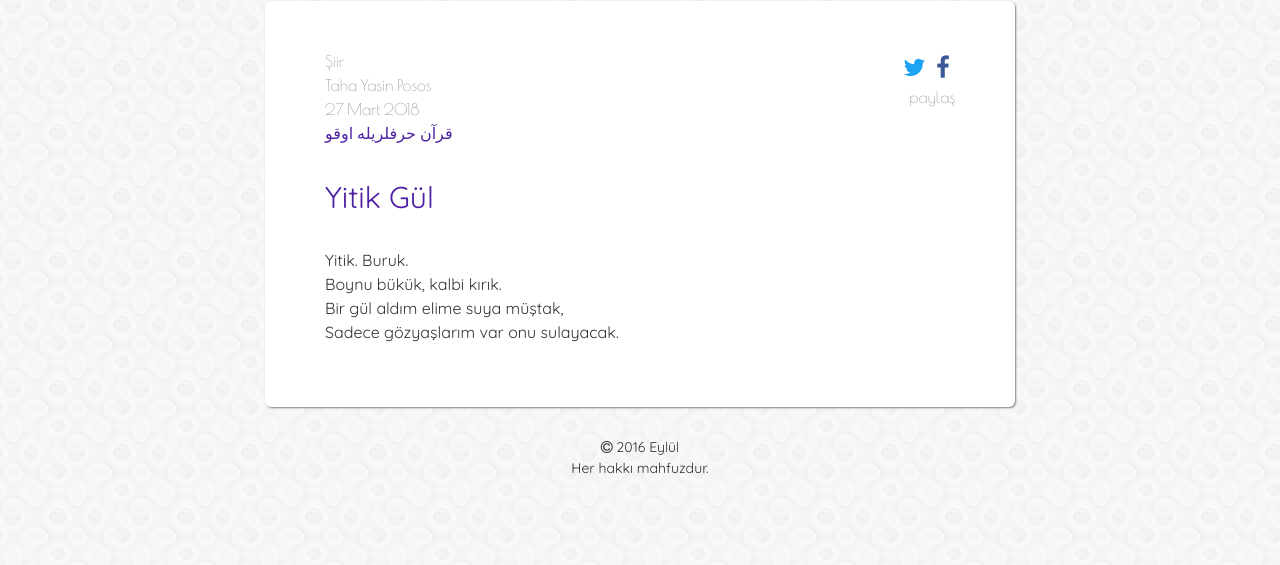
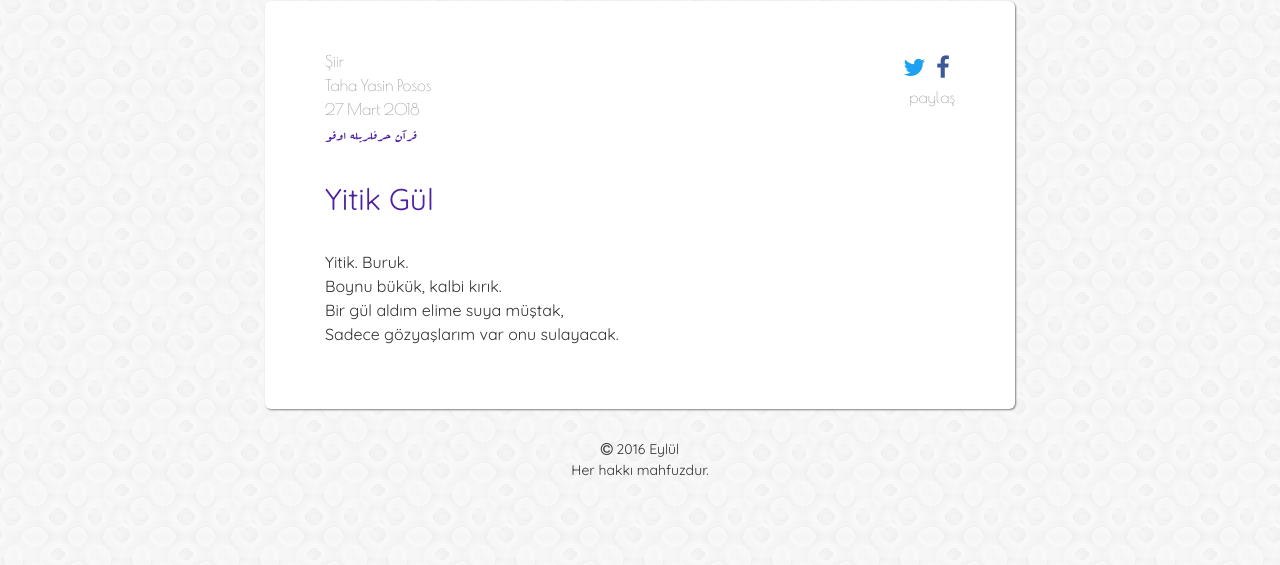
Before and after one commit to muhammedaydogdu/muhammedaydogdu.github.io, a Jekyll site: the page built from _posts/2018-03-27-yitik-gul.md, in a window 1280 px wide. Shown: the part 181-746 px from the top of the page. Built offline with Jekyll 4.4.1, drawn with Linux system fonts in a browser that asks for light colours; some web fonts are replaced.

Commit message:
Update lt.html

```diff
--- a/_layouts/lt.html
+++ b/_layouts/lt.html
@@ -31,7 +31,7 @@
                   {{ page.author }}<br>
                   {{ page.date | date_to_long_string | replace: "January", "Ocak" | replace: "February", "Şubat" | replace: "March", "Mart" | replace: "April", "Nisan" | replace: "May","Mayıs" | replace: "June", "Haziran" | replace: "July", "Temmuz" | replace: "August", "Ağustos" | replace: "September", "Eylül" | replace: "October", "Ekim" | replace: "November", "Kasım" | replace: "December", "Aralık" }}<br>
                   <a id="lang"
-                     <li><a style="font-family: Aref Ruqaa", "font-size: 32px"  href="{{ page.link }}">قرآن حرفلریله اوقو</a>
+                     <li><a style="font-family: B Arabic", "font-size: 34px"  href="{{ page.link }}">قرآن حرفلریله اوقو</a>
                 </p>
               </div>
               <div class="col-xs-6 text-right">
```
